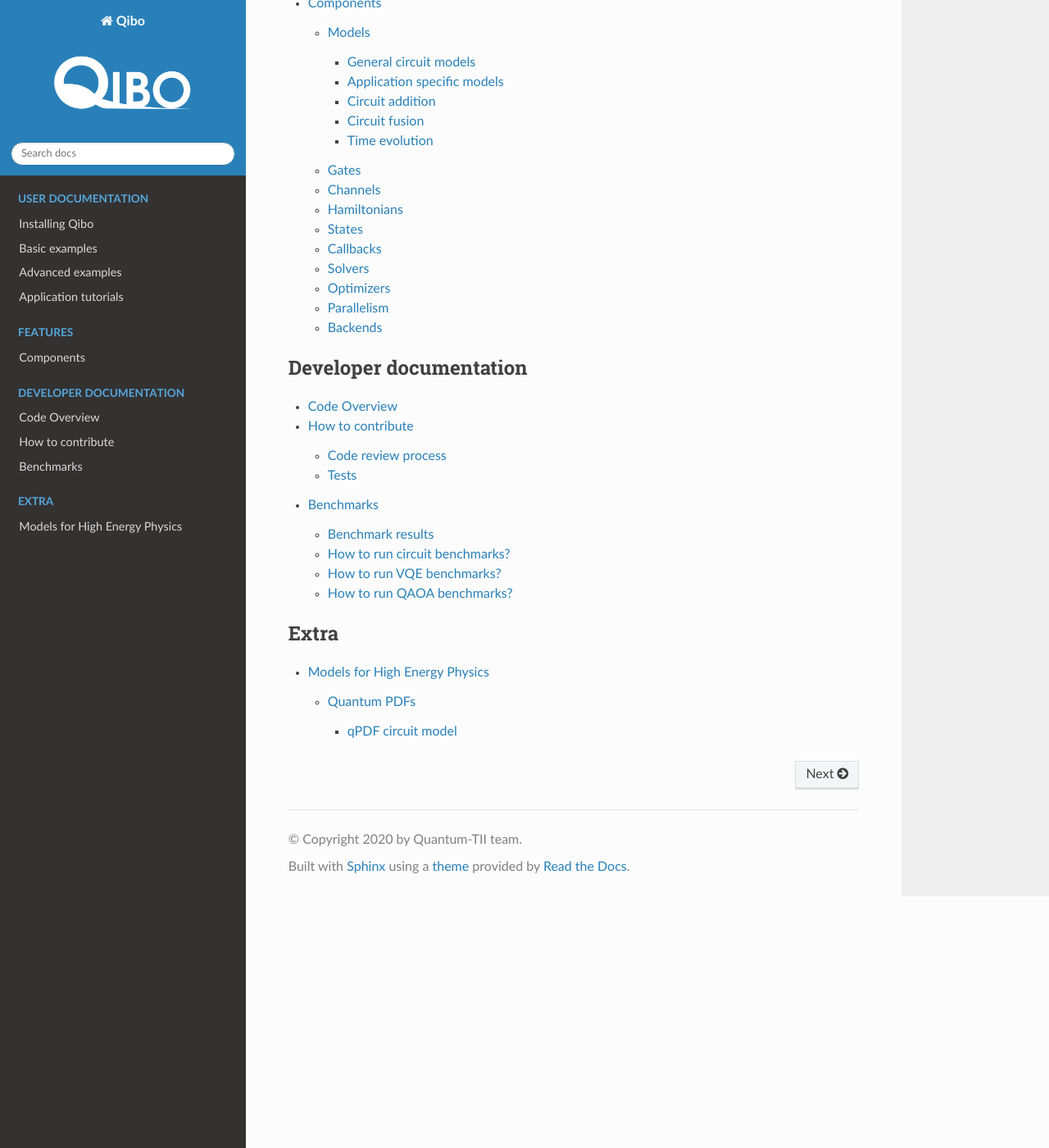
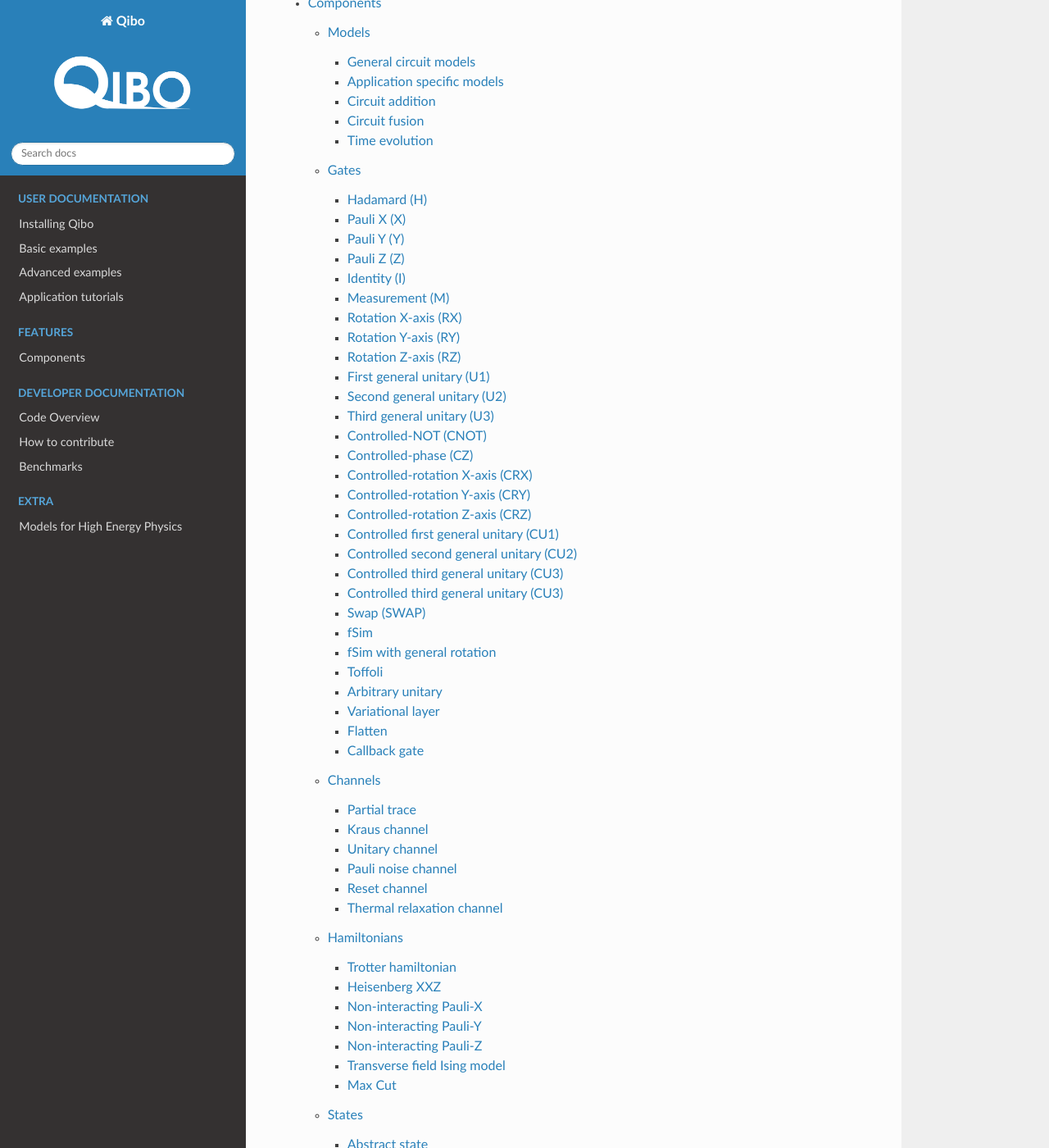
Before and after one commit to qiboteam/qibo, a Sphinx documentation site: the page built from doc/source/index.rst, in a window 1280 px wide and 1400 px high, scrolled down 1172 px. Shown: the whole window at 82% size. Built offline with Sphinx 7.4.7 and the Read the Docs theme 2.0.0, drawn with Linux system fonts in a browser that asks for light colours; pages that are not in the unit, such as notebooks, are missing from menus; some of the changed text lies outside the part shown.

Commit message:
general docs updates

```diff
--- a/doc/source/index.rst
+++ b/doc/source/index.rst
@@ -40,6 +40,8 @@
     contributing
     benchmarks
 
+* :ref:`modindex`
+
 .. toctree::
     :maxdepth: 3
     :glob:
--- a/doc/source/qibo.rst
+++ b/doc/source/qibo.rst
@@ -42,6 +42,13 @@
 General circuit models
 ^^^^^^^^^^^^^^^^^^^^^^
 
+Abstract circuit
+""""""""""""""""
+
+.. autoclass:: qibo.abstractions.circuit.AbstractCircuit
+    :members:
+    :member-order: bysource
+
 Circuit
 """""""
 
@@ -171,9 +181,16 @@
 Time evolution
 ^^^^^^^^^^^^^^
 
+State evolution
+"""""""""""""""
+
 .. autoclass:: qibo.models.evolution.StateEvolution
     :members:
     :member-order: bysource
+
+Adiabatic evolution
+"""""""""""""""""""
+
 .. autoclass:: qibo.models.evolution.AdiabaticEvolution
     :members:
     :member-order: bysource
@@ -196,10 +213,216 @@
 * ``gates.RY(0, np.pi).controlled_by(1, 2, 3)`` applies the Y-rotation to qubit 0 when qubits 1, 2 and 3 are in the |111> state.
 * ``gates.SWAP(0, 1).controlled_by(3, 4)`` swaps qubits 0 and 1 when qubits 3 and 4 are in the |11> state.
 
-.. automodule:: qibo.abstractions.gates
+Hadamard (H)
+^^^^^^^^^^^^
+
+.. autoclass:: qibo.abstractions.gates.H
    :members:
    :member-order: bysource
-   :exclude-members: PartialTrace, KrausChannel, UnitaryChannel, PauliNoiseChannel, ResetChannel, ThermalRelaxationChannel
+
+Pauli X (X)
+^^^^^^^^^^^
+
+.. autoclass:: qibo.abstractions.gates.X
+   :members:
+   :member-order: bysource
+
+Pauli Y (Y)
+^^^^^^^^^^^
+
+.. autoclass:: qibo.abstractions.gates.Y
+    :members:
+    :member-order: bysource
+
+Pauli Z (Z)
+^^^^^^^^^^^
+
+.. autoclass:: qibo.abstractions.gates.Z
+    :members:
+    :member-order: bysource
+
+Identity (I)
+^^^^^^^^^^^^
+
+.. autoclass:: qibo.abstractions.gates.I
+    :members:
+    :member-order: bysource
+
+Measurement (M)
+^^^^^^^^^^^^^^^
+
+.. autoclass:: qibo.abstractions.gates.M
+    :members:
+    :member-order: bysource
+
+Rotation X-axis (RX)
+^^^^^^^^^^^^^^^^^^^^
+
+.. autoclass:: qibo.abstractions.gates.RX
+    :members:
+    :member-order: bysource
+
+Rotation Y-axis (RY)
+^^^^^^^^^^^^^^^^^^^^
+
+.. autoclass:: qibo.abstractions.gates.RY
+    :members:
+    :member-order: bysource
+
+Rotation Z-axis (RZ)
+^^^^^^^^^^^^^^^^^^^^
+
+.. autoclass:: qibo.abstractions.gates.RZ
+    :members:
+    :member-order: bysource
+
+First general unitary (U1)
+^^^^^^^^^^^^^^^^^^^^^^^^^^
+
+.. autoclass:: qibo.abstractions.gates.U1
+    :members:
+    :member-order: bysource
+
+.. autoclass:: qibo.abstractions.gates.ZPow
+    :members:
+    :member-order: bysource
+
+Second general unitary (U2)
+^^^^^^^^^^^^^^^
+
+.. autoclass:: qibo.abstractions.gates.U2
+    :members:
+    :member-order: bysource
+
+Third general unitary (U3)
+^^^^^^^^^^^^^^^^^^^^^^^^^^
+
+.. autoclass:: qibo.abstractions.gates.U3
+    :members:
+    :member-order: bysource
+
+Controlled-NOT (CNOT)
+^^^^^^^^^^^^^^^^^^^^^
+
+.. autoclass:: qibo.abstractions.gates.CNOT
+    :members:
+    :member-order: bysource
+
+Controlled-phase (CZ)
+^^^^^^^^^^^^^^^^^^^^^
+
+.. autoclass:: qibo.abstractions.gates.CZ
+    :members:
+    :member-order: bysource
+
+Controlled-rotation X-axis (CRX)
+^^^^^^^^^^^^^^^^^^^^^^^^^^^^^^^^
+
+.. autoclass:: qibo.abstractions.gates.CRX
+    :members:
+    :member-order: bysource
+
+Controlled-rotation Y-axis (CRY)
+^^^^^^^^^^^^^^^^^^^^^^^^^^^^^^^^
+
+.. autoclass:: qibo.abstractions.gates.CRY
+    :members:
+    :member-order: bysource
+
+Controlled-rotation Z-axis (CRZ)
+^^^^^^^^^^^^^^^^^^^^^^^^^^^^^^^^
+
+.. autoclass:: qibo.abstractions.gates.CRZ
+    :members:
+    :member-order: bysource
+
+Controlled first general unitary (CU1)
+^^^^^^^^^^^^^^^^^^^^^^^^^^^^^^^^^^^^^^
+
+.. autoclass:: qibo.abstractions.gates.CU1
+    :members:
+    :member-order: bysource
+
+.. autoclass:: qibo.abstractions.gates.CZPow
+    :members:
+    :member-order: bysource
+
+Controlled second general unitary (CU2)
+^^^^^^^^^^^^^^^^^^^^^^^^^^^^^^^^^^^^^^^
+
+.. autoclass:: qibo.abstractions.gates.CU2
+    :members:
+    :member-order: bysource
+
+Controlled third general unitary (CU3)
+^^^^^^^^^^^^^^^^^^^^^^^^^^^^^^^^^^^^^^
+
+.. autoclass:: qibo.abstractions.gates.CU3
+    :members:
+    :member-order: bysource
+
+Controlled third general unitary (CU3)
+^^^^^^^^^^^^^^^^^^^^^^^^^^^^^^^^^^^^^^
+
+.. autoclass:: qibo.abstractions.gates.CU3
+    :members:
+    :member-order: bysource
+
+Swap (SWAP)
+^^^^^^^^^^^
+
+.. autoclass:: qibo.abstractions.gates.SWAP
+    :members:
+    :member-order: bysource
+
+fSim
+^^^^
+
+.. autoclass:: qibo.abstractions.gates.fSim
+    :members:
+    :member-order: bysource
+
+fSim with general rotation
+^^^^^^^^^^^^^^^^^^^^^^^^^^
+
+.. autoclass:: qibo.abstractions.gates.GeneralizedfSim
+    :members:
+    :member-order: bysource
+
+Toffoli
+^^^^^^^
+
+.. autoclass:: qibo.abstractions.gates.TOFFOLI
+    :members:
+    :member-order: bysource
+
+Arbitrary unitary
+^^^^^^^^^^^^^^^^^
+
+.. autoclass:: qibo.abstractions.gates.Unitary
+    :members:
+    :member-order: bysource
+
+Variational layer
+^^^^^^^^^^^^^^^^^
+
+.. autoclass:: qibo.abstractions.gates.VariationalLayer
+    :members:
+    :member-order: bysource
+
+Flatten
+^^^^^^^
+
+.. autoclass:: qibo.abstractions.gates.Flatten
+    :members:
+    :member-order: bysource
+
+Callback gate
+^^^^^^^^^^^^^
+
+.. autoclass:: qibo.abstractions.gates.CallbackGate
+    :members:
+    :member-order: bysource
 
 _______________________
 
@@ -216,22 +439,44 @@
 :ref:`How to perform noisy simulation? <noisy-example>`
 The following channels are currently implemented:
 
+Partial trace
+^^^^^^^^^^^^^
 
 .. autoclass:: qibo.abstractions.gates.PartialTrace
     :members:
     :member-order: bysource
+
+Kraus channel
+^^^^^^^^^^^^^
+
 .. autoclass:: qibo.abstractions.gates.KrausChannel
     :members:
     :member-order: bysource
+
+Unitary channel
+^^^^^^^^^^^^^^^
+
 .. autoclass:: qibo.abstractions.gates.UnitaryChannel
     :members:
     :member-order: bysource
+
+Pauli noise channel
+^^^^^^^^^^^^^^^^^^^
+
 .. autoclass:: qibo.abstractions.gates.PauliNoiseChannel
     :members:
     :member-order: bysource
+
+Reset channel
+^^^^^^^^^^^^^
+
 .. autoclass:: qibo.abstractions.gates.ResetChannel
     :members:
     :member-order: bysource
+
+Thermal relaxation channel
+^^^^^^^^^^^^^^^^^^^^^^^^^^
+
 .. autoclass:: qibo.abstractions.gates.ThermalRelaxationChannel
     :members:
     :member-order: bysource
@@ -256,23 +501,62 @@
 commuting terms, following the description of Sec. 4.1 of
 `arXiv:1901.05824 <https://arxiv.org/abs/1901.05824>`_.
 
+Trotter hamiltonian
+^^^^^^^^^^^^^^^^^^^
+
 .. autoclass:: qibo.abstractions.hamiltonians.TrotterHamiltonian
     :members:
     :member-order: bysource
 
-
 In addition to these abstract models, Qibo provides the following pre-coded
 Hamiltonians:
 
-.. automodule:: qibo.hamiltonians
-   :members:
-   :member-order: bysource
+.. note::
+    Note that all pre-coded Hamiltonians can be created as either
+    :class:`qibo.abstractions.hamiltonians.Hamiltonian` or
+    :class:`qibo.abstractions.hamiltonians.TrotterHamiltonian` using the ``trotter`` flag.
 
+Heisenberg XXZ
+^^^^^^^^^^^^^^
 
-Note that all pre-coded Hamiltonians can be created as either
-:class:`qibo.abstractions.hamiltonians.Hamiltonian` or
-:class:`qibo.abstractions.hamiltonians.TrotterHamiltonian` using the ``trotter`` flag.
+.. autoclass:: qibo.hamiltonians.XXZ
+    :members:
+    :member-order: bysource
 
+Non-interacting Pauli-X
+^^^^^^^^^^^^^^^^^^^^^^^
+
+.. autoclass:: qibo.hamiltonians.X
+    :members:
+    :member-order: bysource
+
+Non-interacting Pauli-Y
+^^^^^^^^^^^^^^^^^^^^^^^
+
+.. autoclass:: qibo.hamiltonians.Y
+    :members:
+    :member-order: bysource
+
+Non-interacting Pauli-Z
+^^^^^^^^^^^^^^^^^^^^^^^
+
+.. autoclass:: qibo.hamiltonians.Z
+    :members:
+    :member-order: bysource
+
+Transverse field Ising model
+^^^^^^^^^^^^^^^^^^^^^^^^^^^^
+
+.. autoclass:: qibo.hamiltonians.TFIM
+    :members:
+    :member-order: bysource
+
+Max Cut
+^^^^^^^
+
+.. autoclass:: qibo.hamiltonians.MaxCut
+    :members:
+    :member-order: bysource
 
 _______________________
 
@@ -302,9 +586,16 @@
 For more information on measurements we refer to the
 :ref:`How to perform measurements? <measurement-examples>` example.
 
+Abstract state
+^^^^^^^^^^^^^^
+
 .. autoclass:: qibo.abstractions.states.AbstractState
     :members:
     :member-order: bysource
+
+Distributed state
+^^^^^^^^^^^^^^^^^
+
 .. autoclass:: qibo.core.states.DistributedState
     :members:
     :member-order: bysource
@@ -313,7 +604,7 @@
 .. _Callbacks:
 
 Callbacks
-------------
+---------
 
 Callbacks provide a way to calculate quantities on the state vector as it
 propagates through the circuit. Example of such quantity is the entanglement
@@ -324,10 +615,44 @@
 calculated inside the circuit is defined by adding a :class:`qibo.abstractions.gates.CallbackGate`.
 This can be added similarly to a standard gate and does not affect the state vector.
 
-.. automodule:: qibo.abstractions.callbacks
+.. autoclass:: qibo.abstractions.callbacks.Callback
    :members:
    :member-order: bysource
 
+Entanglement entropy
+^^^^^^^^^^^^^^^^^^^^
+
+.. autoclass:: qibo.abstractions.callbacks.EntanglementEntropy
+   :members:
+   :member-order: bysource
+
+Norm
+^^^^
+
+.. autoclass:: qibo.abstractions.callbacks.Norm
+   :members:
+   :member-order: bysource
+
+Overlap
+^^^^^^^
+
+.. autoclass:: qibo.abstractions.callbacks.Overlap
+    :members:
+    :member-order: bysource
+
+Energy
+^^^^^^
+
+.. autoclass:: qibo.abstractions.callbacks.Energy
+    :members:
+    :member-order: bysource
+
+Gap
+^^^
+
+.. autoclass:: qibo.abstractions.callbacks.Gap
+    :members:
+    :member-order: bysource
 
 .. _Solvers:
 
```
Also changed, not shown: other parts of doc/source/qibo.rst (+11 -8 lines), doc/source/apisrc/qibo.rst (deleted, +0 -13 lines), 1 other file.
